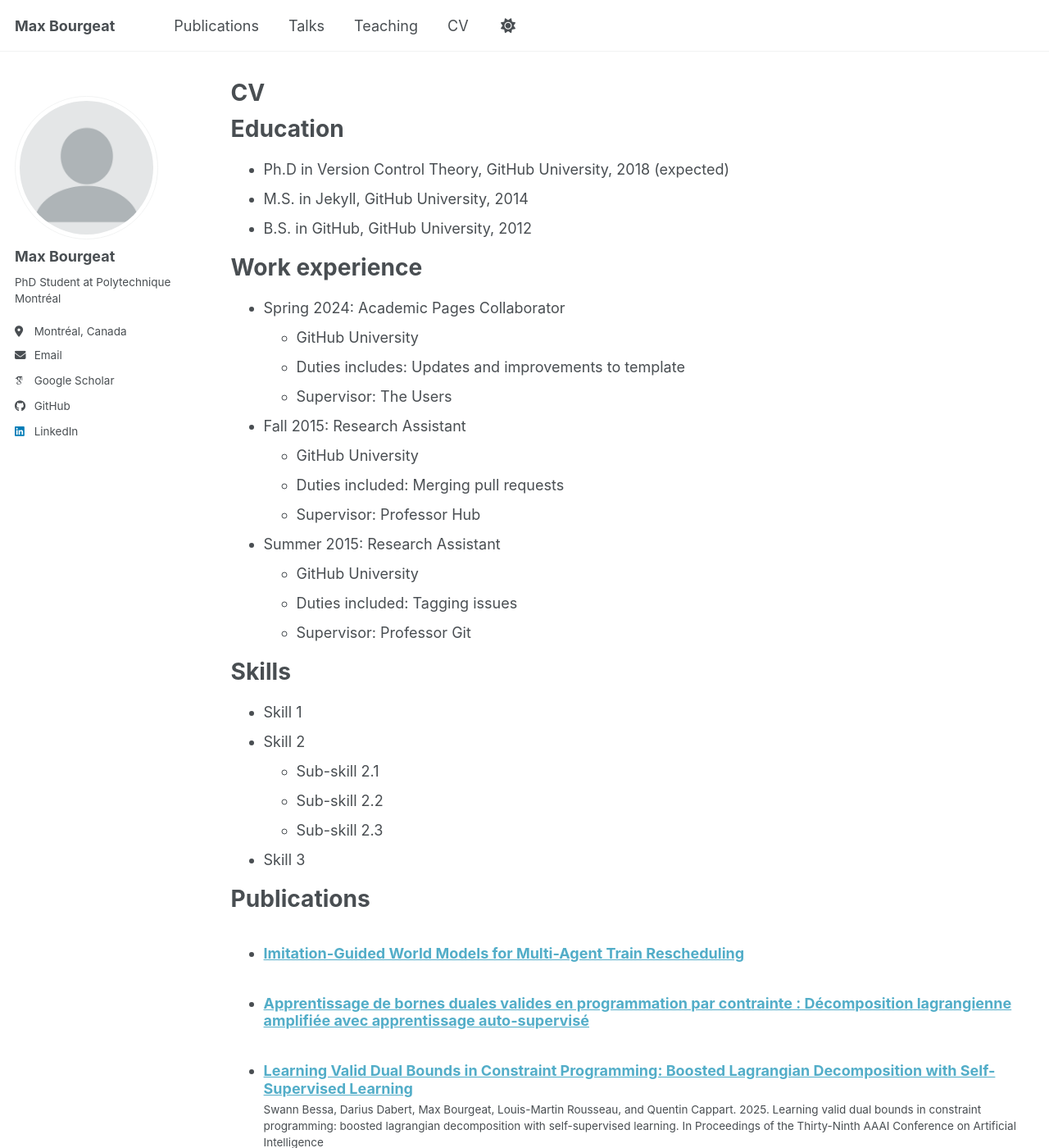
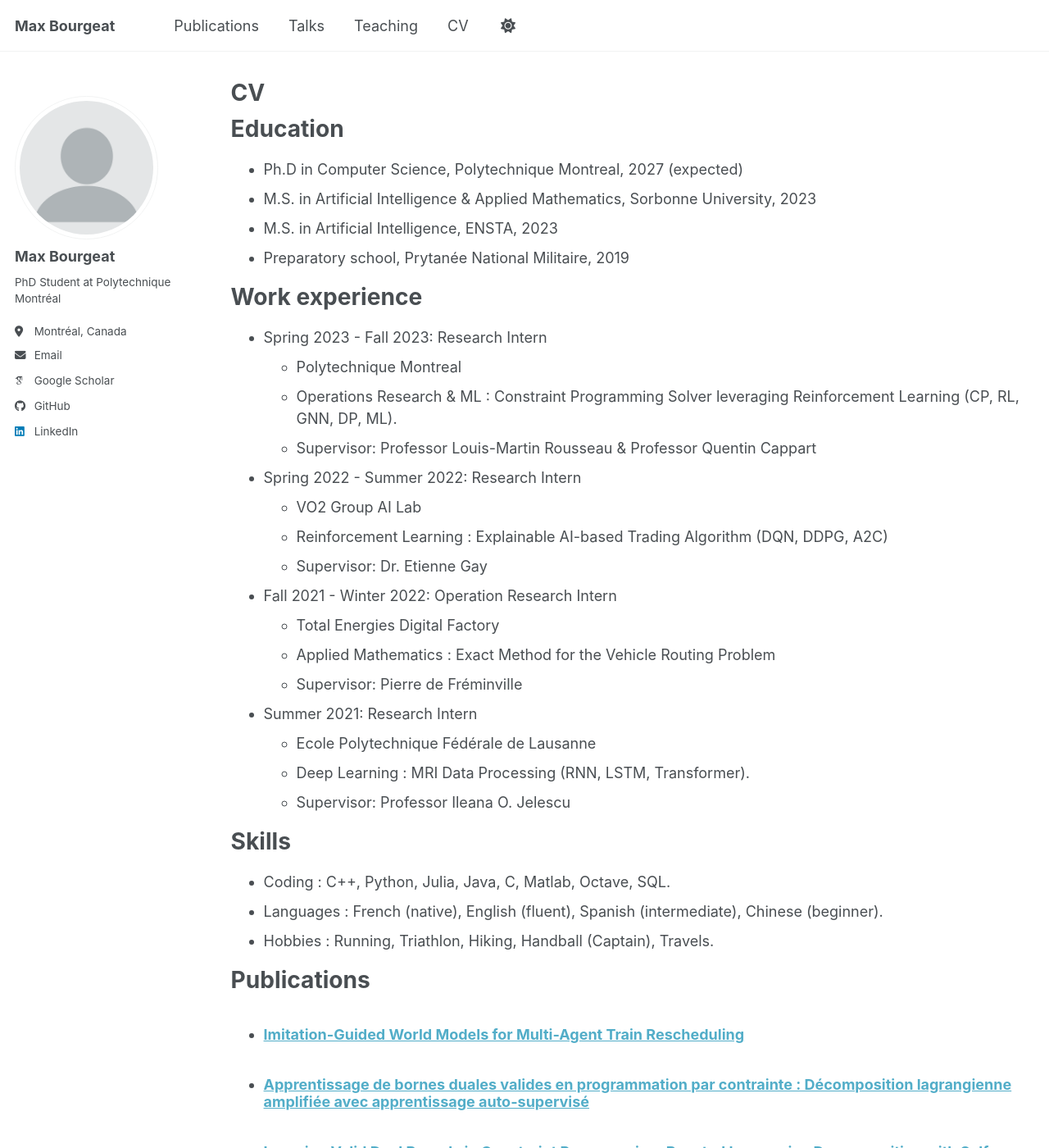
Before and after one commit to Max9294D/Max9294D.github.io, a Jekyll site: the page built from _pages/cv.md, in a window 1280 px wide and 1400 px high. Shown: the whole window at 82% size. Built offline with Jekyll 4.4.1, drawn with Linux system fonts in a browser that asks for light colours; some web fonts are replaced; a script bundle is joined from its source files by our own code; library files that are not in the unit come from our copies.

Commit message:
Update cv.md

```diff
--- a/_pages/cv.md
+++ b/_pages/cv.md
@@ -11,35 +11,38 @@ redirect_from:
 
 Education
 ======
-* Ph.D in Version Control Theory, GitHub University, 2018 (expected)
-* M.S. in Jekyll, GitHub University, 2014
-* B.S. in GitHub, GitHub University, 2012
+* Ph.D in Computer Science, Polytechnique Montreal, 2027 (expected)
+* M.S. in Artificial Intelligence & Applied Mathematics, Sorbonne University, 2023
+* M.S. in Artificial Intelligence, ENSTA, 2023
+* Preparatory school, Prytanée National Militaire, 2019
 
 Work experience
 ======
-* Spring 2024: Academic Pages Collaborator
-  * GitHub University
-  * Duties includes: Updates and improvements to template
-  * Supervisor: The Users
+* Spring 2023 - Fall 2023: Research Intern
+  * Polytechnique Montreal
+  * Operations Research & ML : Constraint Programming Solver leveraging Reinforcement Learning (CP, RL, GNN, DP, ML).
+  * Supervisor: Professor Louis-Martin Rousseau & Professor Quentin Cappart
 
-* Fall 2015: Research Assistant
-  * GitHub University
-  * Duties included: Merging pull requests
-  * Supervisor: Professor Hub
+* Spring 2022 - Summer 2022: Research Intern
+  * VO2 Group AI Lab
+  * Reinforcement Learning : Explainable AI-based Trading Algorithm (DQN, DDPG, A2C)
+  * Supervisor: Dr. Etienne Gay
 
-* Summer 2015: Research Assistant
-  * GitHub University
-  * Duties included: Tagging issues
-  * Supervisor: Professor Git
+* Fall 2021 - Winter 2022: Operation Research Intern
+  * Total Energies Digital Factory
+  * Applied Mathematics : Exact Method for the Vehicle Routing Problem
+  * Supervisor: Pierre de Fréminville
+
+* Summer 2021: Research Intern
+  * Ecole Polytechnique Fédérale de Lausanne
+  * Deep Learning : MRI Data Processing (RNN, LSTM, Transformer).
+  * Supervisor: Professor Ileana O. Jelescu
 
 Skills
 ======
-* Skill 1
-* Skill 2
-  * Sub-skill 2.1
-  * Sub-skill 2.2
-  * Sub-skill 2.3
-* Skill 3
+* Coding : C++, Python, Julia, Java, C, Matlab, Octave, SQL.
+* Languages : French (native), English (fluent), Spanish (intermediate), Chinese (beginner).
+* Hobbies : Running, Triathlon, Hiking, Handball (Captain), Travels.
 
 Publications
 ======
```
